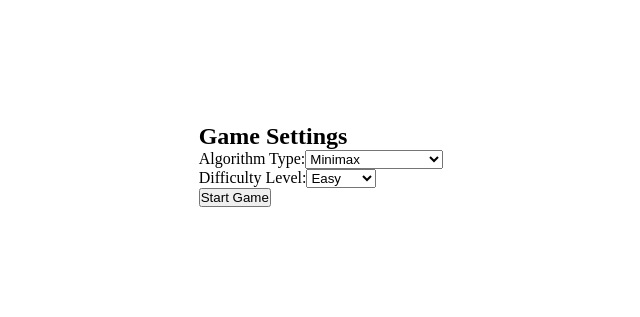
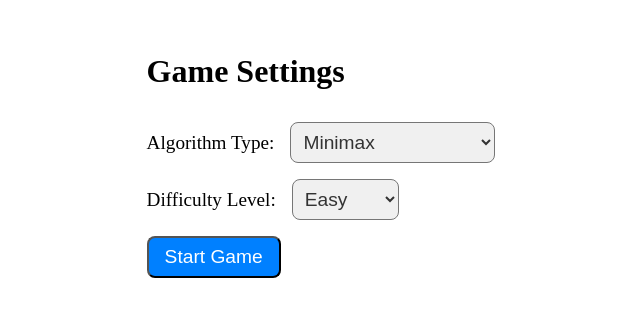
Before and after one commit to sherif3hassan/Connect-four, a React (Vite) app in the folder Frontend/: page / in a window 1280 px wide. Shown: the part 235-552 px from the top of the page, without its empty margins (319-959 px from the left). Built offline with nearby package versions, Linux system fonts and the light colour scheme.

Commit message:
add styling for settings page

```diff
--- a/Frontend/src/GameSettings.jsx
+++ b/Frontend/src/GameSettings.jsx
@@ -2,6 +2,7 @@ import React, { useState, useCallback } from "react";
 import { difficultyConverter, getDifficulty } from "./utils";
 import { useNavigate } from "react-router-dom";
 import { useGameContext } from "./GameContext";
+import "./css/gameSettings.css";
 function GameSettings() {
   // const [algorithmType, setAlgorithmType] = useState("minimax"); // default algorithm type is minimax
   // const [difficultyLevel, setDifficultyLevel] = useState("easy"); // default difficulty level is easy
@@ -53,11 +54,11 @@ function GameSettings() {
 
   return (
     <div>
-      <h2>Game Settings</h2>
-      <div>
-        <label htmlFor='algorithmTypeSelect'>Algorithm Type:</label>
+      <h2 className='header'>Game Settings</h2>
+      <div className='algoSelect'>
+        <label>Algorithm Type:</label>
         <select
-          id='algorithmTypeSelect'
+          className='algorithmTypeSelect'
           value={algorithmType}
           onChange={handleAlgorithmTypeChange}
         >
@@ -65,10 +66,10 @@ function GameSettings() {
           <option value='alpha-beta'>Alpha-Beta Pruning</option>
         </select>
       </div>
-      <div>
-        <label htmlFor='difficultyLevelSelect'>Difficulty Level:</label>
+      <div className='difficultySelect'>
+        <label>Difficulty Level:</label>
         <select
-          id='difficultyLevelSelect'
+          className='difficultyLevelSelect'
           value={difficultyLevel}
           onChange={handleDifficultyLevelChange}
         >
@@ -77,7 +78,9 @@ function GameSettings() {
           <option value='hard'>Hard</option>
         </select>
       </div>
-      <button onClick={handleStartGameClick}>Start Game</button>
+      <button className='startBtn' onClick={handleStartGameClick}>
+        Start Game
+      </button>
     </div>
   );
 }
--- /dev/null
+++ b/Frontend/src/css/gameSettings.css
@@ -0,0 +1,52 @@
+.header {
+    font-size: 2rem;
+    margin-bottom: 2rem;
+}
+
+.algoSelect,
+.difficultySelect {
+    margin-bottom: 1rem;
+}
+
+
+label {
+    margin-right: 1rem;
+    font-size: 1.2rem;
+}
+
+select {
+    font-size: 1.2rem;
+    padding: 0.5rem;
+    border-radius: 0.5rem;
+    background-color: #f0f0f0;
+    color: #333;
+    cursor: pointer;
+    transition: background-color 0.2s ease-in-out;
+}
+
+select:hover{
+    background-color: #e0e0e0;
+}
+
+
+select:focus {
+    box-shadow: 0 0 0.2rem rgba(0, 0, 0, 0.3);
+}
+
+.startBtn {
+    padding: 0.5rem 1rem;
+    border-radius: 0.5rem;
+    background-color: #0080ff;
+    color: #fff;
+    font-size: 1.2rem;
+    cursor: pointer;
+    transition: background-color 0.2s ease-in-out;
+}
+
+.startBtn:hover {
+    background-color: #0057a6;
+}
+
+.startBtn:active{
+    background-color: #003d80;
+}
```
